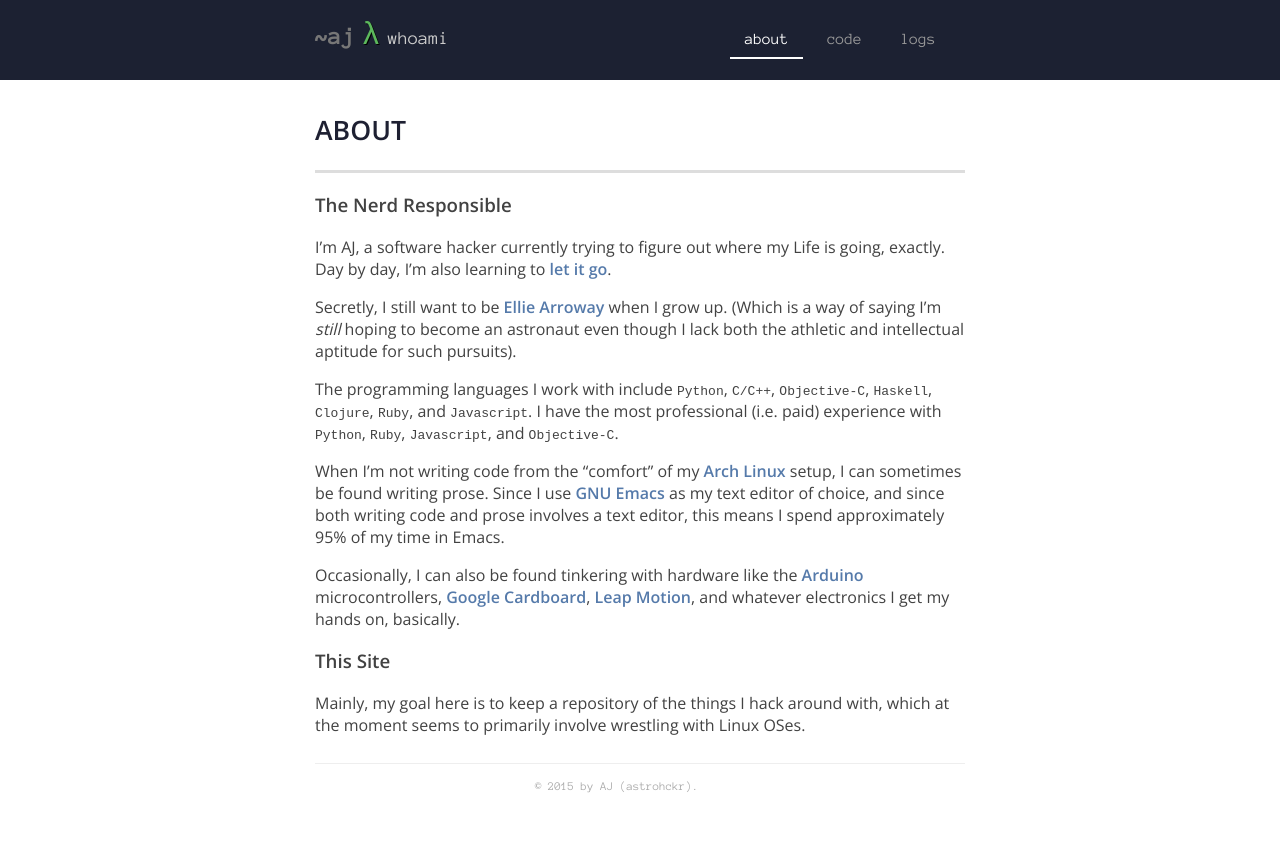
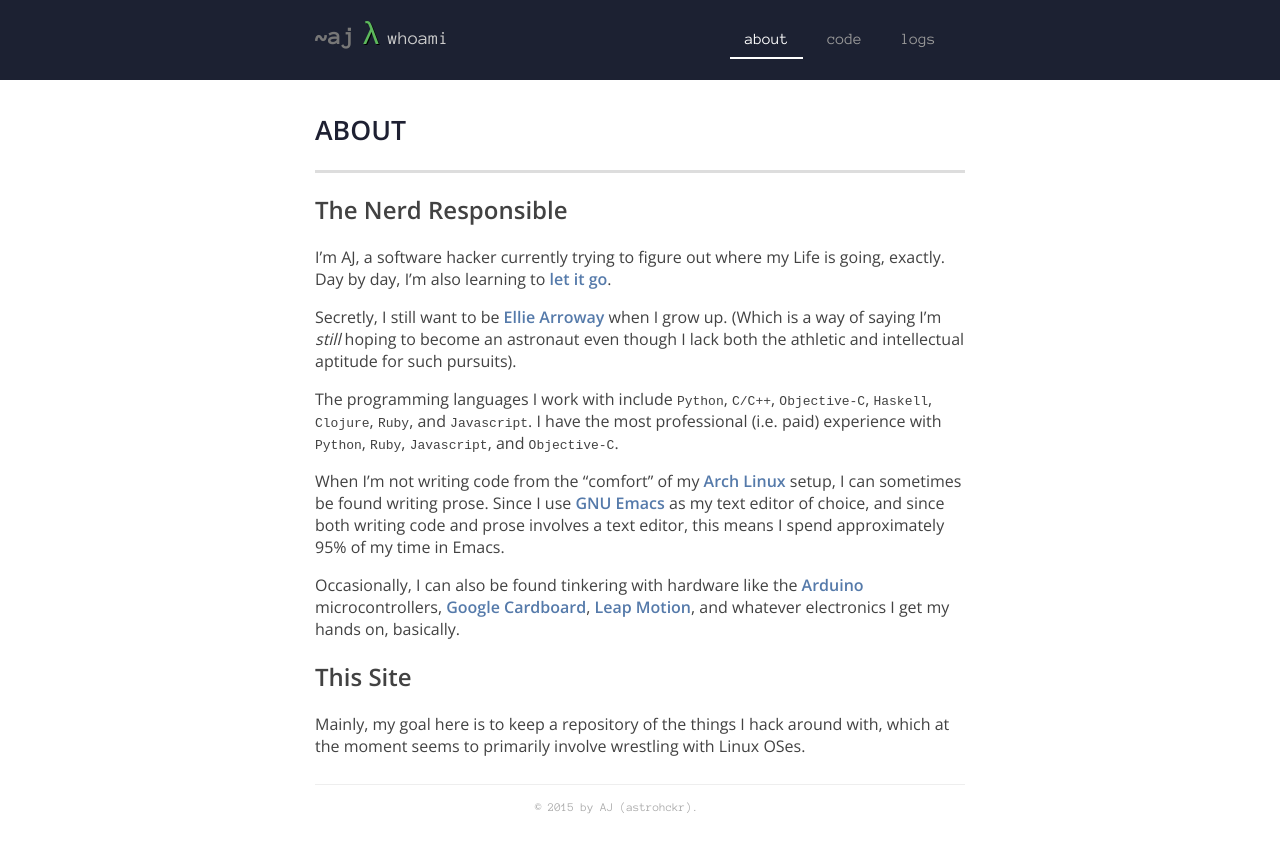
Before and after one commit to bitjockey42/astrohckr.github.io, a Jekyll site: the page built from about.md, in a window 1280 px wide. Shown: the top 853 px of the page. Built offline with Jekyll 4.4.1, drawn with Linux system fonts in a browser that asks for light colours; some web fonts are replaced; Markdown is read by kramdown in place of the engine named in the settings.

Commit message:
Made some tweaks to About page and blog css

```diff
--- a/about.md
+++ b/about.md
@@ -5,7 +5,7 @@ slug: about
 title: About
 ---
 
-### The Nerd Responsible
+## The Nerd Responsible
 I'm AJ, a software hacker currently trying to figure out where my Life is going, exactly. Day by day, I'm also learning to [let it go](https://www.youtube.com/watch?v=L0MK7qz13bU).
 
 Secretly, I still want to be [Ellie Arroway](http://en.wikipedia.org/wiki/Contact_(novel)) when I grow up. (Which is a way of saying I'm *still* hoping to become an astronaut even though I lack both the athletic and intellectual aptitude for such pursuits).
@@ -16,6 +16,6 @@ When I'm not writing code from the "comfort" of my [Arch Linux](https://archlinu
 
 Occasionally, I can also be found tinkering with hardware like the [Arduino](http://www.arduino.cc/) microcontrollers, [Google Cardboard](https://developers.google.com/cardboard/), [Leap Motion](http://leapmotion.com), and whatever electronics I get my hands on, basically.
 
-### This Site
+## This Site
 
 Mainly, my goal here is to keep a repository of the things I hack around with, which at the moment seems to primarily involve wrestling with Linux OSes.
--- a/assets/stylesheets/blog.css
+++ b/assets/stylesheets/blog.css
@@ -15,6 +15,11 @@
 .blog-header {
   border-bottom: solid 3px #ddd;
   clear: both;
+}
+
+.blog-meta {
+  clear: both;
+  border-bottom: solid 1px #eee;
 }
 
 .blog-date {
@@ -79,8 +84,3 @@
 .blog-post-metadata {
     margin: 0;
 }
-
-.blog-meta {
-  clear: both;
-  border-bottom: solid 1px #eee;
-}
```
